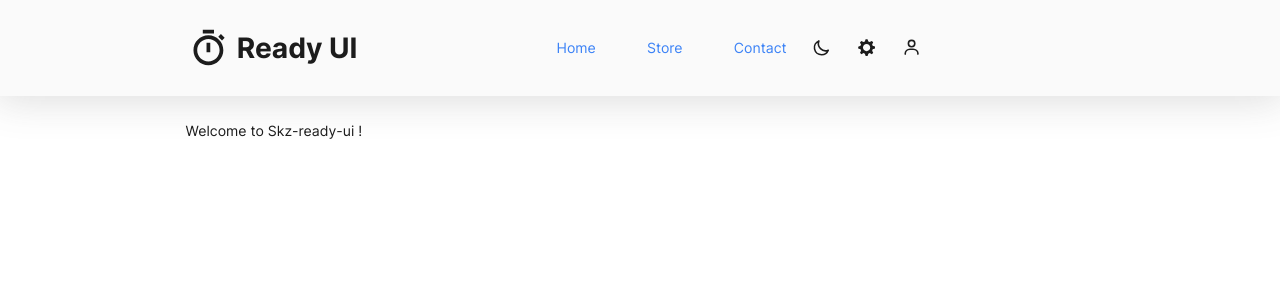
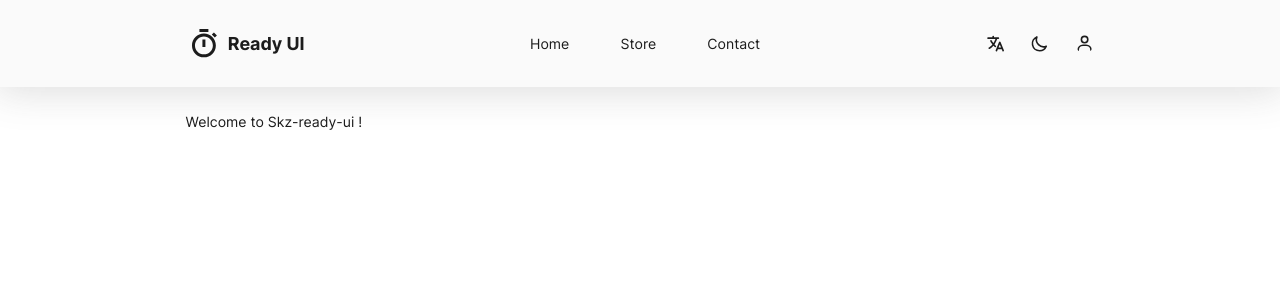
Before and after one commit to sebastien-gervilla/skz-ready-ui, a React (Create React App) app: page / in a window 1280 px wide. Shown: the top 300 px of the page. Built offline with nearby package versions, Linux system fonts and the light colour scheme.

Commit message:
Changing Header and Nav layouts

```diff
--- a/src/components/Header.js
+++ b/src/components/Header.js
@@ -1,16 +1,14 @@
 import React from 'react';
 import Navigation from './Navigation';
 import useTheme from '../hooks/useTheme';
-import { useNavigate } from 'react-router-dom';
 import { BiStopwatch, BiUser } from 'react-icons/bi';
-import { GoGear } from 'react-icons/go';
+import { IoLanguage } from 'react-icons/io5';
 import { MdWbSunny } from 'react-icons/md';
 import { HiOutlineMoon } from 'react-icons/hi';
 
 const Header = () => {
 
     const theme = useTheme();
-    const navigate = useNavigate();
 
     const displayDarkModeIcon = () => theme.isDark ?
         <MdWbSunny id='light-mode_icon' onClick={theme.toggle} /> :
@@ -25,6 +23,12 @@ const Header = () => {
                 </div>
 
                 <Navigation />
+
+                <div className="buttons">
+                    <button><IoLanguage id='language_icon' /></button>
+                    <button>{displayDarkModeIcon()}</button>
+                    <button><BiUser id='user_icon'/></button>
+                </div>
             </div>
         </header>
     );
--- a/src/components/Navigation.js
+++ b/src/components/Navigation.js
@@ -1,34 +1,14 @@
 import React from 'react';
 import { NavLink } from 'react-router-dom';
-import useTheme from '../hooks/useTheme';
-import { useNavigate } from 'react-router-dom';
-import { BiStopwatch, BiUser } from 'react-icons/bi';
-import { GoGear } from 'react-icons/go';
-import { MdWbSunny } from 'react-icons/md';
-import { HiOutlineMoon } from 'react-icons/hi';
 
 const Navigation = () => {
-
-    const theme = useTheme();
-    const navigate = useNavigate();
-
-    const displayDarkModeIcon = () => theme.isDark ?
-        <MdWbSunny id='light-mode_icon' onClick={theme.toggle} /> :
-        <HiOutlineMoon id='dark-mode_icon' onClick={theme.toggle} />
-
     return (
         <nav className='navigation'>
             <ul>
-                <li><NavLink className='animated'>Home</NavLink></li>
-                <li><NavLink className='animated'>Store</NavLink></li>
-                <li><NavLink className='animated'>Contact</NavLink></li>
+                <li><NavLink to='/' className='animated'>Home</NavLink></li>
+                <li><NavLink to='/' className='animated'>Store</NavLink></li>
+                <li><NavLink to='/contact' className='animated'>Contact</NavLink></li>
             </ul>
-
-            <div className="buttons">
-                <button>{displayDarkModeIcon()}</button>
-                <button onClick={() => navigate('/parameters')} ><GoGear id='parameters_icon'/></button>
-                <button><BiUser id='user_icon'/></button>
-            </div>
         </nav>
     );
 };
--- a/src/styles/components/_header.scss
+++ b/src/styles/components/_header.scss
@@ -12,11 +12,19 @@
             display: flex;
             align-items: center;
 
+            h1 {
+                font-size: 1.4vw;
+            }
+
             svg {
-                width: 3.5vw;
-                height: 3.5vw;
+                width: 2.8vw;
+                height: 2.8vw;
                 margin-right: .5vw;
             }
+        }
+
+        a {
+            color: $dark-color;
         }
 
         .buttons {
@@ -44,6 +52,8 @@
                         cursor: pointer;
                         transition: .1s ease;
                     }
+
+                    &#language_icon { border-radius: 0; }
 
                     &#dark-mode_icon {
                         transition: .1s ease;
```
